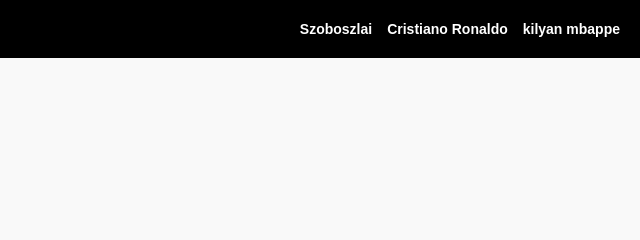
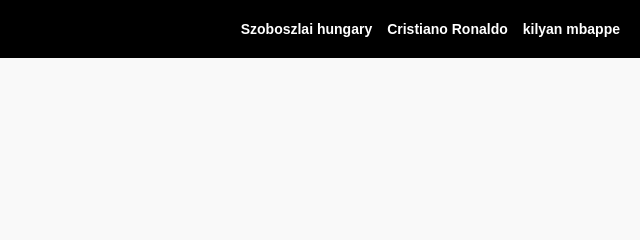
Before and after one commit to visionnetm/dominik-szoboszlai, a plain HTML site: page index.html in a window 1280 px wide. Shown: the top 240 px of the page, 640-1280 px from the left. Drawn offline with Linux system fonts and the light colour scheme.

Commit message:
Update index.html

```diff
--- a/index.html
+++ b/index.html
@@ -133,7 +133,7 @@
         <div class="header-text">Click menu for more footballers!-></div>
     </div>
     <nav>
-        <a href="szoboszlai.html">Szoboszlai</a>
+        <a href="szoboszlai.html">Szoboszlai hungary</a>
         <a href="https://visionnetm.github.io/ronaldo-en/">Cristiano Ronaldo</a>
         <a href="https://visionnetm.github.io/mbappe/">kilyan mbappe</a>
     </nav>
```
